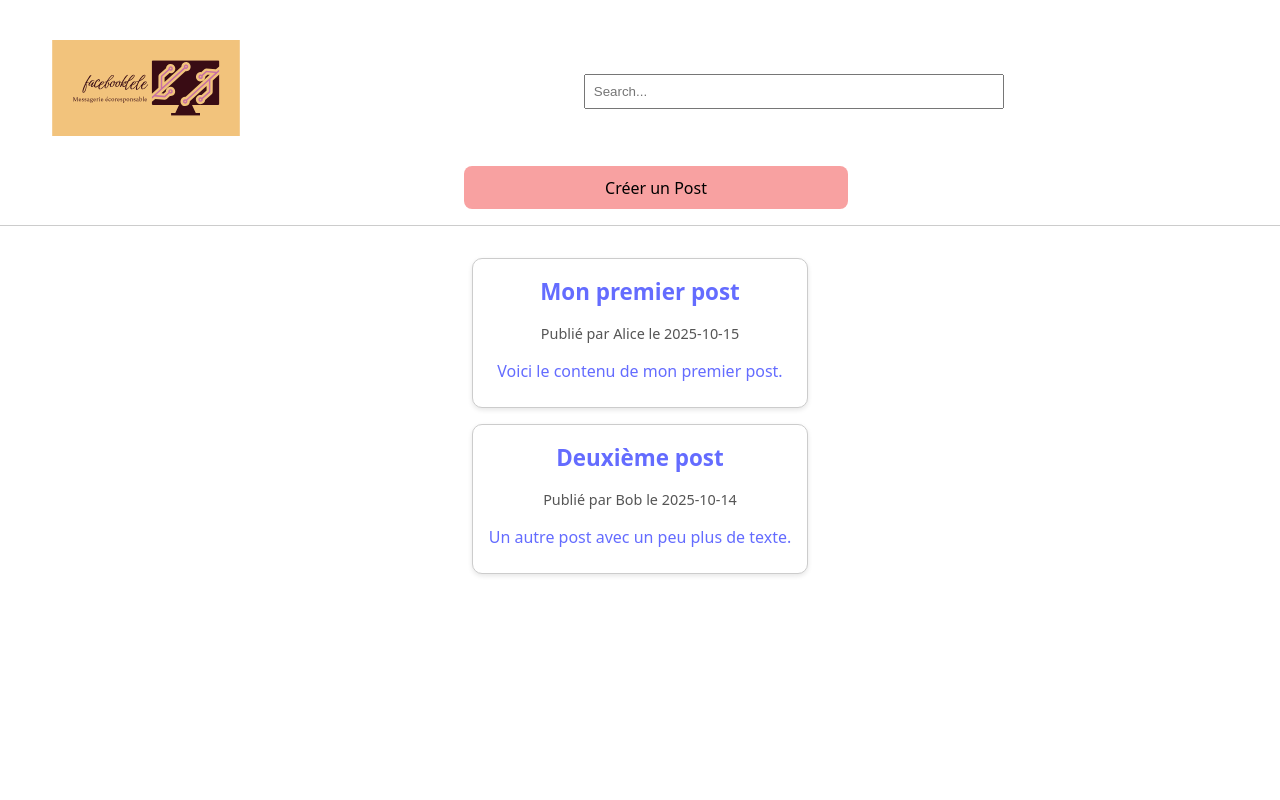
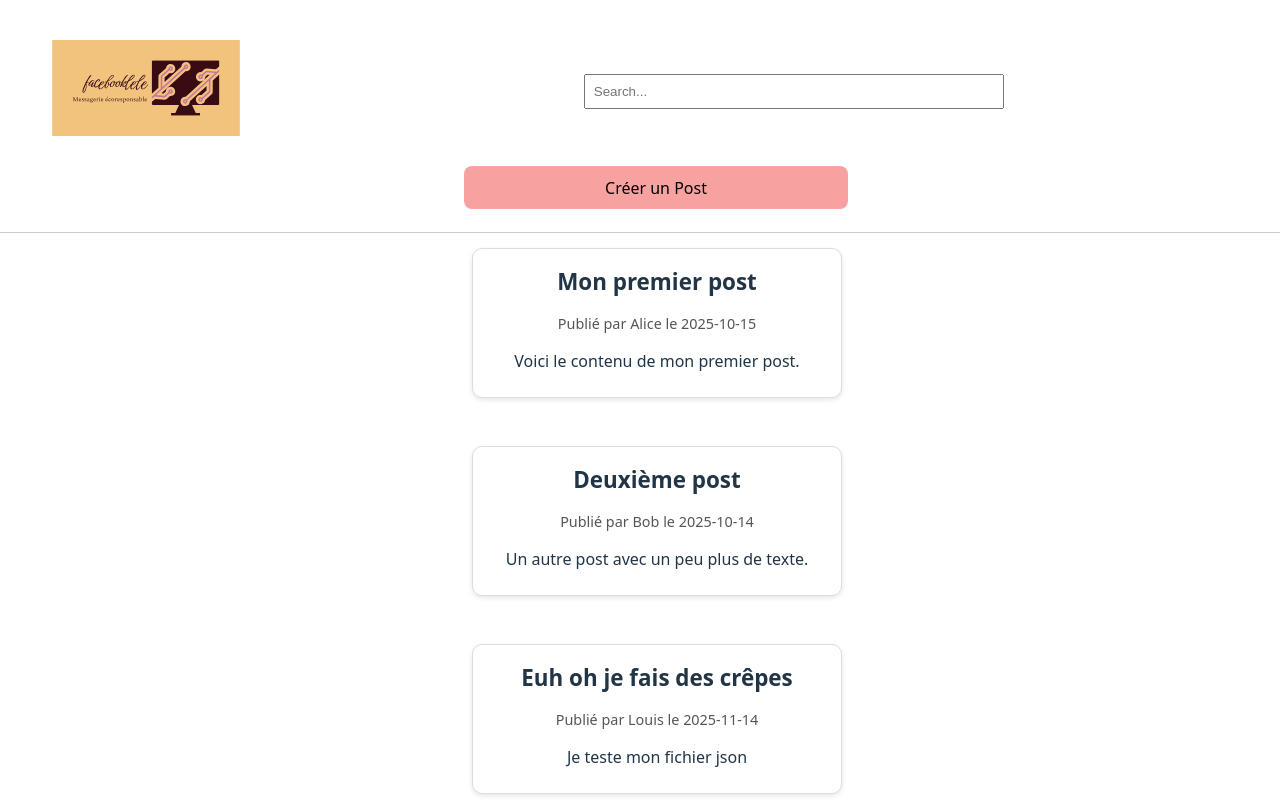
Before and after one commit to UTT-GL03/FacebookLele, a React (Vite) app in the folder Prototypes/POC-Prototype1/: page / in a window 1280 px wide. Shown: the top 800 px of the page. Built offline with nearby package versions, Linux system fonts and the light colour scheme.

Commit message:
Data avec json

```diff
--- a/Prototypes/POC-Prototype1/src/App.css
+++ b/Prototypes/POC-Prototype1/src/App.css
@@ -3,6 +3,7 @@
   margin: 0 auto;
   padding: 2rem;
   text-align: center;
+  --header-height: 200px; /*Pour changer la hauteur du header partout*/
 }
 
 .logo {
@@ -47,6 +48,7 @@
   border-bottom: 1px solid #ccc;
   padding: 1rem;
   z-index: 1000;
+  height: var(--header-height);
 }
 
 .top-bar {
@@ -79,16 +81,28 @@
   display: flex;
   flex-direction: column;
   gap: 1rem;
+  padding-top: var(--header-height);
+  max-width: 800px; /* largeur*/
+  margin: 0 auto;
+  padding-left: 1rem;
+  padding-right: 1rem;
 }
 
 .post {
   border: 1px solid #ccc;
   border-radius: 10px;
   padding: 1rem;
-  max-width: 800px;
+  width: 100%;
   margin: 0 auto;
   background-color: #fff;
   box-shadow: 0 2px 5px rgba(0,0,0,0.1);
+  cursor: pointer;
+  transition: transform 0.1s ease, box-shadow 0.1s ease;
+}
+
+.post:hover {
+  transform: scale(1.01);
+  box-shadow: 0 2px 8px rgba(0,0,0,0.15);
 }
 
 .post-header {
@@ -114,3 +128,61 @@
   border-radius: 8px;
   margin-top: 0.5rem;
 }
+
+.modal-overlay {
+  position: fixed;
+  top: 0; left: 0;
+  width: 100%; height: 100%;
+  background: rgba(0,0,0,0.6);
+  display: flex;
+  justify-content: center;
+  align-items: center;
+  z-index: 100;
+}
+
+.modal-content {
+  background: white;
+  padding: 2rem;
+  border-radius: 1rem;
+  max-width: 600px;
+  width: 90%;
+  position: relative;
+}
+
+.close-button {
+  position: absolute;
+  top: 10px; right: 15px;
+  background: none;
+  border: none;
+  font-size: 1.2rem;
+  cursor: pointer;
+}
+
+.post-link {
+  text-decoration: none;
+  color: inherit;
+}
+
+.post {
+  border: 1px solid #ddd;
+  border-radius: 10px;
+  padding: 1rem;
+  margin: 1rem 0;
+  cursor: pointer;
+  transition: 0.2s;
+}
+
+.post:hover {
+  background-color: #f3f3f3;
+}
+
+.post-page {
+  padding: 2rem;
+}
+
+.back-button {
+  display: inline-block;
+  margin-top: 1rem;
+  text-decoration: none;
+  color: #1877f2;
+}
--- a/Prototypes/POC-Prototype1/src/App.jsx
+++ b/Prototypes/POC-Prototype1/src/App.jsx
@@ -1,27 +1,11 @@
 import { useState } from 'react'
 import { BrowserRouter as Router, Routes, Route, Link, useParams } from 'react-router-dom'
 import facebookLeleLogo from './assets/logoFacebooklele.svg'
+import postsData from './data/posts.json'
 import './App.css'
 
 function App() {
-  const [posts] = useState([
-  {
-    id: 1,
-    author: "Alice",
-    date: "2025-10-15",
-    title: "Mon premier post",
-    content: "Voici le contenu de mon premier post.",
-    image: null,
-  },
-  {
-    id: 2,
-    author: "Bob",
-    date: "2025-10-14",
-    title: "Deuxième post",
-    content: "Un autre post avec un peu plus de texte.",
-    image: null,
-  },
-]);
+  const [posts] = useState(postsData);
 
 
   return (
--- /dev/null
+++ b/Prototypes/POC-Prototype1/src/data/posts.json
@@ -0,0 +1,34 @@
+[
+  {
+    "id": 1,
+    "author": "Alice",
+    "date": "2025-10-15",
+    "title": "Mon premier post",
+    "content": "Voici le contenu de mon premier post.",
+    "image": null
+  },
+  {
+    "id": 2,
+    "author": "Bob",
+    "date": "2025-10-14",
+    "title": "Deuxième post",
+    "content": "Un autre post avec un peu plus de texte.",
+    "image": null
+  },
+  {
+    "id": 3,
+    "author": "Louis",
+    "date": "2025-11-14",
+    "title": "Euh oh je fais des crêpes",
+    "content": "Je teste mon fichier json",
+    "image": null
+  },
+  {
+    "id": 4,
+    "author": "Bob2",
+    "date": "2025-10-14",
+    "title": "Deuxième post",
+    "content": "Un autre post avec un peu plus de texte.",
+    "image": null
+  }
+]
```
